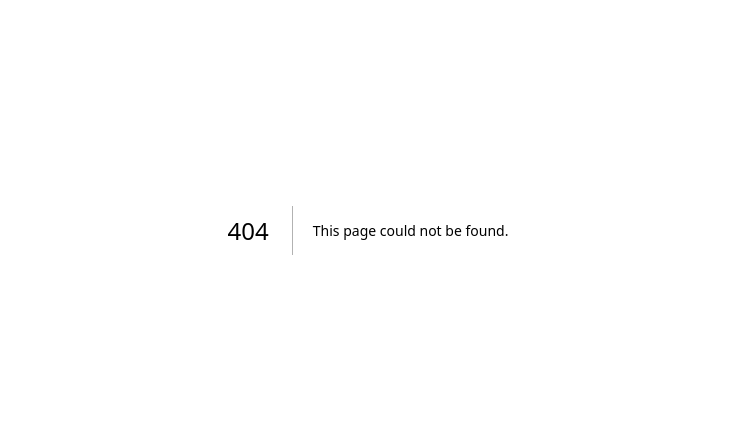
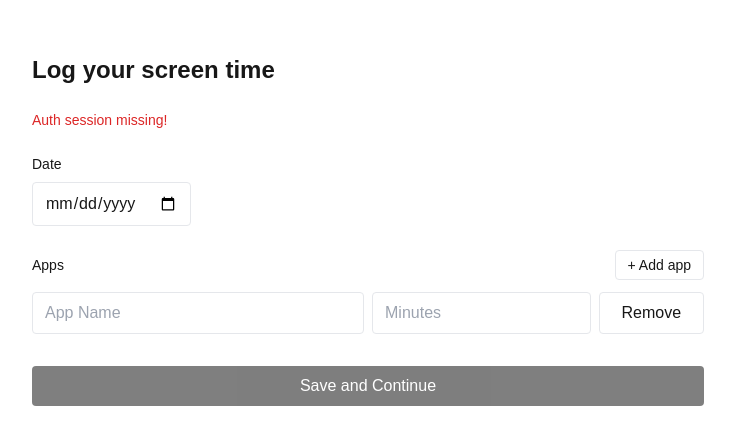
Before and after one commit to Shrysxs/wemakedevs, a Next.js app: page /usage in a window 1280 px wide. Before the commit this address had no page. Shown: the part 170-614 px from the top of the page, without its empty margins (272-1007 px from the left). Built offline with nearby package versions, Linux system fonts and the light colour scheme; no server answers.

Commit message:
Usage Entry Form

```diff
--- /dev/null
+++ b/app/usage/page.tsx
@@ -0,0 +1,161 @@
+"use client";
+
+import { useEffect, useState } from 'react';
+import { useRouter } from 'next/navigation';
+import { supabase } from '@/lib/supabase';
+
+interface AppEntry {
+  name: string;
+  minutes: number | '';
+}
+
+export default function UsageEntryPage() {
+  const router = useRouter();
+  const [userId, setUserId] = useState<string | null>(null);
+  const [dateStr, setDateStr] = useState<string>('');
+  const [rows, setRows] = useState<AppEntry[]>([{ name: '', minutes: '' }]);
+  const [loading, setLoading] = useState(false);
+  const [error, setError] = useState<string | null>(null);
+
+  useEffect(() => {
+    // Get user and default date (today)
+    const init = async () => {
+      const { data, error } = await supabase.auth.getUser();
+      if (error) {
+        setError(error.message);
+        return;
+      }
+      const uid = data.user?.id ?? null;
+      setUserId(uid);
+      if (!uid) router.replace('/login');
+      const today = new Date().toISOString().split('T')[0];
+      setDateStr(today);
+    };
+    init();
+  }, [router]);
+
+  const addRow = () => setRows((r) => [...r, { name: '', minutes: '' }]);
+  const removeRow = (idx: number) => setRows((r) => r.filter((_, i) => i !== idx));
+
+  const updateRow = (idx: number, patch: Partial<AppEntry>) => {
+    setRows((r) => r.map((row, i) => (i === idx ? { ...row, ...patch } : row)));
+  };
+
+  const handleSubmit = async (e: React.FormEvent) => {
+    e.preventDefault();
+    setError(null);
+    if (!userId) {
+      setError('Not authenticated');
+      return;
+    }
+
+    // Normalize/validate
+    const apps = rows
+      .map((r) => ({ name: (r.name || '').trim(), minutes: Number(r.minutes || 0) }))
+      .filter((r) => r.name.length > 0 && Number.isFinite(r.minutes) && r.minutes >= 0);
+
+    if (apps.length === 0) {
+      setError('Please add at least one app with minutes.');
+      return;
+    }
+
+    setLoading(true);
+    try {
+      const res = await fetch('/api/usage', {
+        method: 'POST',
+        headers: { 'Content-Type': 'application/json' },
+        body: JSON.stringify({ userId, date: dateStr, apps }),
+      });
+
+      if (!res.ok) {
+        const j = await res.json().catch(() => ({}));
+        throw new Error(j?.error || 'Failed to save usage');
+      }
+
+      router.replace('/dashboard');
+    } catch (err: any) {
+      setError(err?.message || 'Failed to save usage');
+    } finally {
+      setLoading(false);
+    }
+  };
+
+  return (
+    <div className="min-h-screen flex items-center justify-center p-6">
+      <form onSubmit={handleSubmit} className="w-full max-w-2xl space-y-6">
+        <div className="flex items-center justify-between">
+          <h1 className="text-2xl font-semibold">Log your screen time</h1>
+        </div>
+
+        {error && <p className="text-red-600 text-sm">{error}</p>}
+
+        <div className="space-y-2">
+          <label className="block text-sm">Date</label>
+          <input
+            type="date"
+            className="border rounded px-3 py-2"
+            value={dateStr}
+            onChange={(e) => setDateStr(e.target.value)}
+            required
+          />
+        </div>
+
+        <div className="space-y-3">
+          <div className="flex justify-between items-center">
+            <label className="text-sm">Apps</label>
+            <button
+              type="button"
+              onClick={addRow}
+              className="text-sm px-3 py-1 border rounded"
+            >
+              + Add app
+            </button>
+          </div>
+
+          <div className="space-y-2">
+            {rows.map((row, idx) => (
+              <div key={idx} className="grid grid-cols-12 gap-2 items-center">
+                <input
+                  type="text"
+                  placeholder="App Name"
+                  className="col-span-6 border rounded px-3 py-2"
+                  value={row.name}
+                  onChange={(e) => updateRow(idx, { name: e.target.value })}
+                  required
+                />
+                <input
+                  type="number"
+                  min={0}
+                  placeholder="Minutes"
+                  className="col-span-4 border rounded px-3 py-2"
+                  value={row.minutes}
+                  onChange={(e) => updateRow(idx, { minutes: e.target.value === '' ? '' : Number(e.target.value) })}
+                  required
+                />
+                <button
+                  type="button"
+                  onClick={() => removeRow(idx)}
+                  className="col-span-2 px-3 py-2 border rounded"
+                  disabled={rows.length === 1}
+                  title={rows.length === 1 ? 'At least one entry is required' : 'Remove'}
+                >
+                  Remove
+                </button>
+              </div>
+            ))}
+          </div>
+        </div>
+
+        <div className="pt-2">
+          <button
+            type="submit"
+            className="w-full bg-black text-white rounded py-2 disabled:opacity-50"
+            disabled={loading || !userId}
+          >
+            {loading ? 'Saving...' : 'Save and Continue'}
+          </button>
+        </div>
+      </form>
+    </div>
+  );
+}
```
